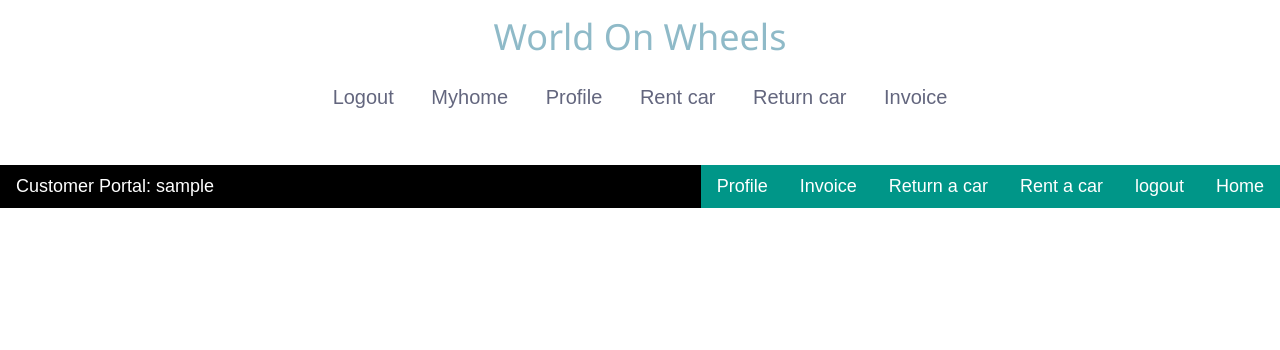
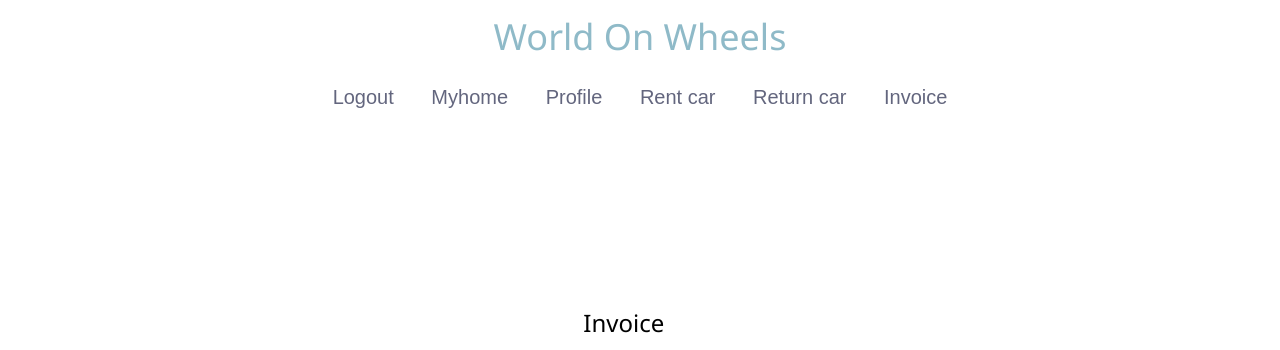
Before and after one commit to ningzhy3/Car-Rental-application, a Django app: template WOW/customer_portal/templates/customer/invoice.html in a window 1280 px wide. Shown: the top 350 px of the page. Run offline with Django 3.2, Linux system fonts and the light colour scheme; the template is opened without the code that fills it, so the values that code supplies are empty; the visitor is signed in with stand-in values (Sample User, id 1); some libraries are stand-ins or nearby versions.

Commit message:
Update invoice.html

```diff
--- a/WOW/customer_portal/templates/customer/invoice.html
+++ b/WOW/customer_portal/templates/customer/invoice.html
@@ -1,6 +1,6 @@
 {% extends 'customer/base.html' %}
 {% block content %}
-<div class="w3-bar w3-large w3-black">
+<!-- <div class="w3-bar w3-large w3-black">
   <div class="w3-bar-item w3-left w3-black">Customer Portal: {{user.username}}</div>
   <a class="w3-bar-item w3-right w3-btn w3-teal" href="/">Home</a>
   <a class="w3-bar-item w3-btn w3-teal w3-right" href="/customer_portal/logout/">logout</a>
@@ -9,8 +9,8 @@
   <a class="w3-bar-item w3-btn w3-teal w3-right" href="/customer_portal/invoice/">Invoice</a>
   <a class="w3-bar-item w3-btn w3-teal w3-right" href="/customer_portal/profile/">Profile</a>
 
-  <!-- <a class="w3-ber-item w3-btn w3-teal w3-right" href="/customer_portal/search/">Search for cars</a> -->
-</div>
+  <a class="w3-ber-item w3-btn w3-teal w3-right" href="/customer_portal/search/">Search for cars</a>
+</div> -->
 {% csrf_token %}
 
 <div class="w3-display-container" style="height:400px;">
```
